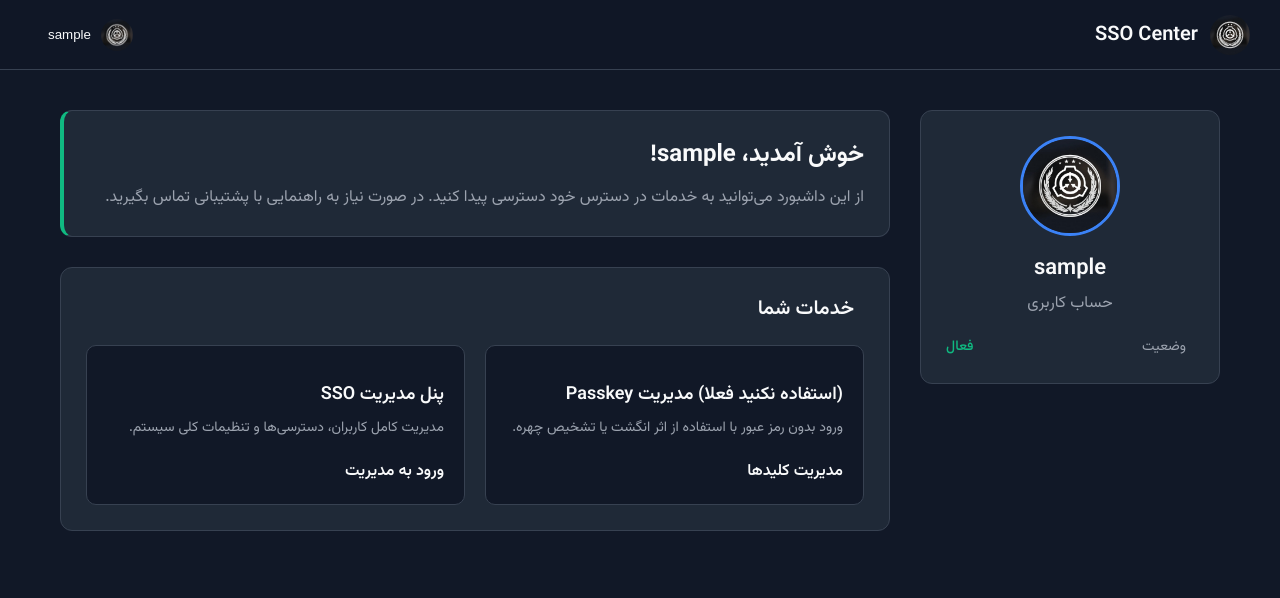
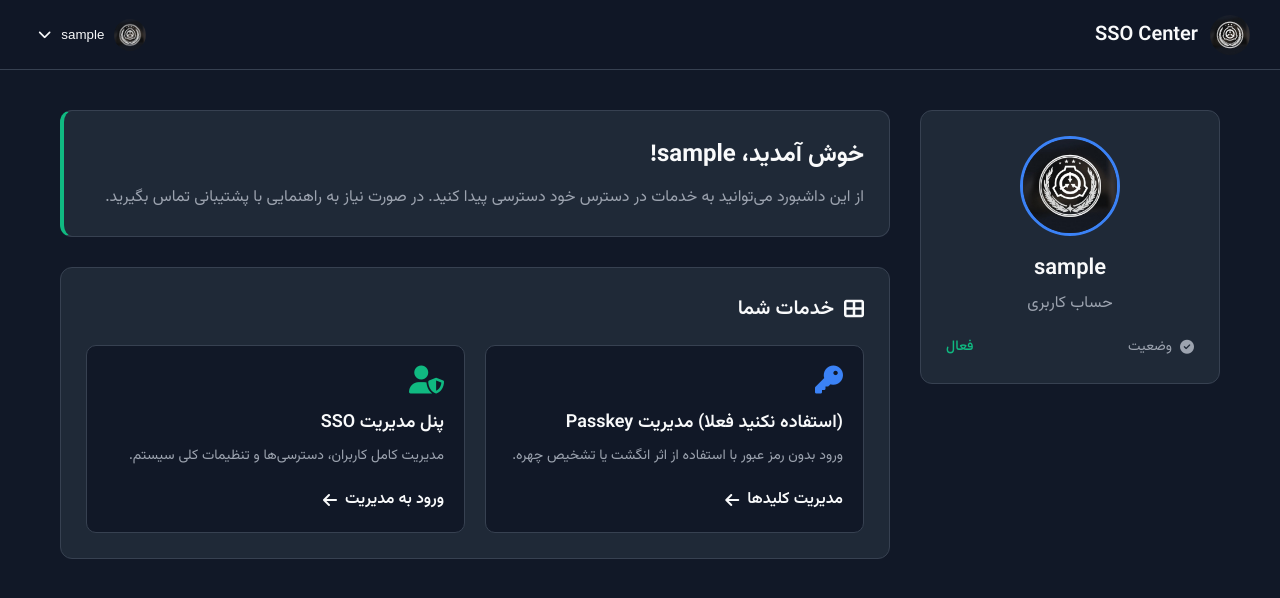
Before and after one commit to Itziliya-dev/SSO, a PHP site: page /Dashboard/dashboard.php in a window 1280 px wide. Shown: the top 598 px of the page. Run offline with PHP 8.4, Linux system fonts and the light colour scheme; the visitor is signed in with stand-in values (Sample User, id 1); data comes from the database, SQL or seed files in the repository; data that the repository does not hold is empty.

Commit message:
Add Fas-fa icon url

```diff
--- a/Dashboard/dashboard.php
+++ b/Dashboard/dashboard.php
@@ -93,6 +93,7 @@
     <title>داشبورد | SSO Center</title>
     <link rel="stylesheet" href="../assets/css/dashboard_premium.css">
     <link rel="stylesheet" href="/assets/fonts/Vazirmatn-font-face.css">
+    <link rel="stylesheet" href="https://cdnjs.cloudflare.com/ajax/libs/font-awesome/6.4.0/css/all.min.css">
 
 <?php
 
```
